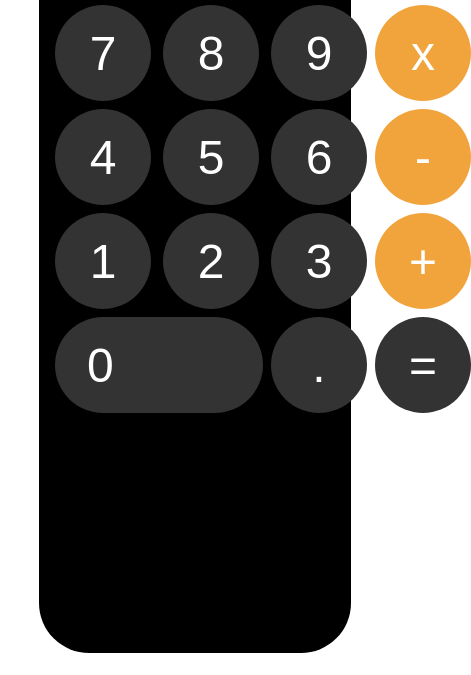
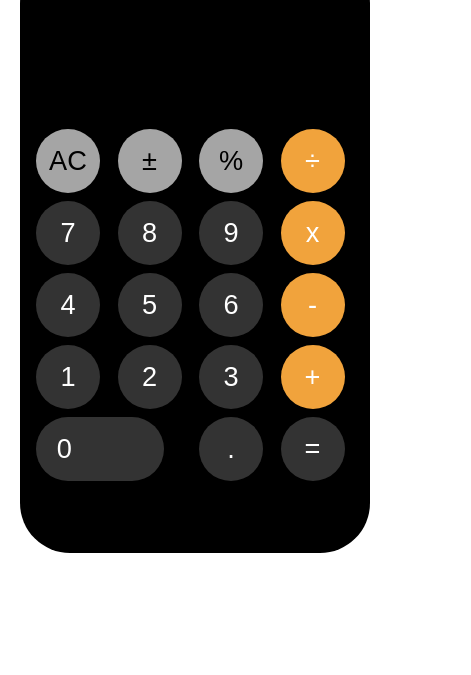
Before and after one commit to KerimGurbaz/Calculator-JS, a plain HTML site: page index.html in a window 390 px wide. Shown: the part 169-844 px from the top of the page, 471 px wide, since content can reach past the window. Drawn offline with Linux system fonts and the light colour scheme.

Commit message:
css complete

```diff
--- a/style.css
+++ b/style.css
@@ -79,3 +79,24 @@ body {
 .button:hover {
   opacity: 0.5;
 }
+
+@media screen and (max-width: 576px) {
+  .calculator {
+    width: 350px;
+    height: 600px;
+  }
+  .display {
+    height: 10rem;
+    font-size: 3rem;
+  }
+  .button {
+    font-size: 1.7rem;
+    height: 4rem;
+    width: 4rem;
+  }
+  .button.number-0 {
+    border-radius: 2rem;
+    padding-left: 1.3rem;
+    width: 8rem;
+  }
+}
```
